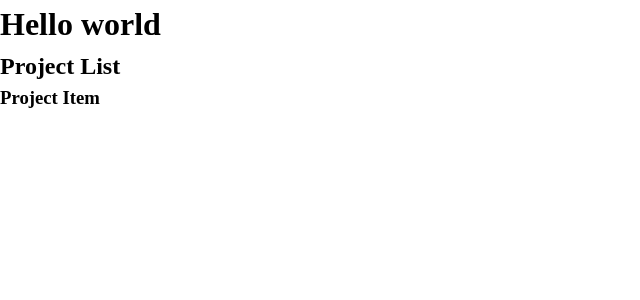
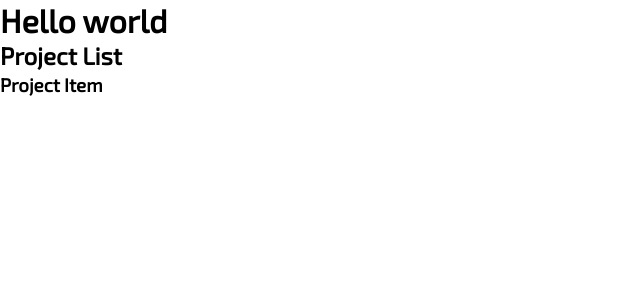
Before and after one commit to T-J-D-Cavey/my-next-portfolio-site, a Next.js app: page / in a window 1280 px wide. Shown: the top 300 px of the page, without its empty margins (0-640 px from the left). Built offline with nearby package versions, Linux system fonts and the light colour scheme.

Commit message:
add css variable font and load fonts in _document

```diff
--- a/pages/_document.tsx
+++ b/pages/_document.tsx
@@ -9,6 +9,12 @@
           name="description"
           content="Tim Cavey's Web Developer Portfolio. Full stack development demo and contact form."
         />
+        <link rel="preconnect" href="https://fonts.googleapis.com" />
+        <link rel="preconnect" href="https://fonts.gstatic.com" />
+        <link
+          href="https://fonts.googleapis.com/css2?family=Exo+2&display=swap"
+          rel="stylesheet"
+        />
       </Head>
       <body>
         <Main />
--- a/styles/globals.css
+++ b/styles/globals.css
@@ -1,15 +1,22 @@
-/* CSS Reset from  https://www.joshwcomeau.com/css/custom-css-reset/ */
+/* >>----> Variables */
+
+:root {
+  --font-family-main: 'Exo 2', sans-serif;
+}
+
+/* >>----> CSS Reset from  https://www.joshwcomeau.com/css/custom-css-reset/ */
 *, *::before, *::after {
   box-sizing: border-box;
 }
 
 * {
   margin: 0;
+  line-height: calc(1em + 0.5rem);
 }
 
 body {
-  line-height: 1.5;
   -webkit-font-smoothing: antialiased;
+  font-family: var(--font-family-main);
   /* add in here my body font family */
 }
 
@@ -26,6 +33,6 @@
   overflow-wrap: break-word;
 }
 
-#root, #__next {
+#__next {
   isolation: isolate;
 }
```
